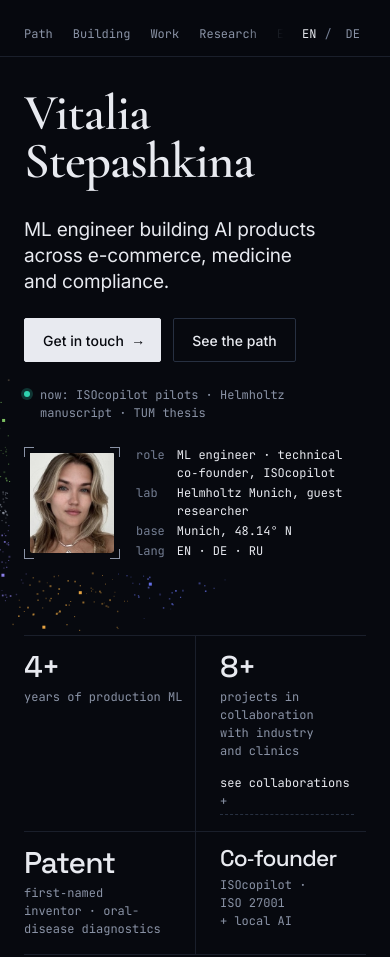
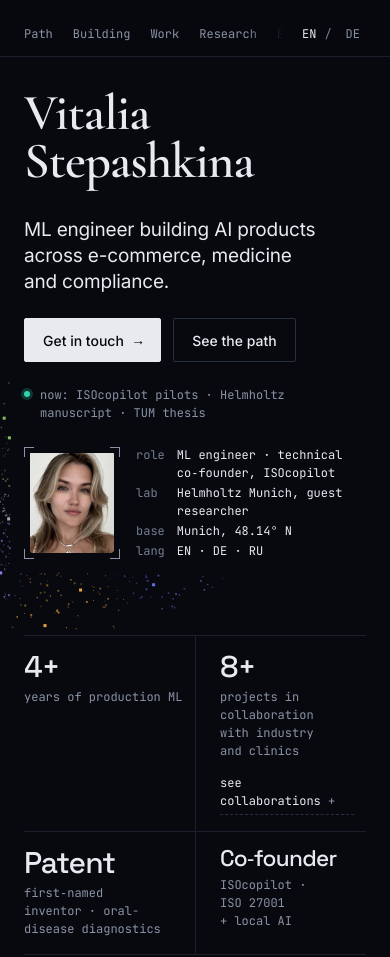
Before and after one commit to imunellka/hi-vitalia, a plain HTML site: page index.html in a window 390 px wide. Shown: the top 957 px of the page. Drawn offline with Linux system fonts and the light colour scheme; animation ran at ten frames a second.

Commit message:
mobile version has been fixed

```diff
--- a/css/site.css
+++ b/css/site.css
@@ -164,8 +164,7 @@
 @media (hover:none){.langsw a{min-height:44px}}
 
 /* Work: metric strip like the brand CV, then two one-line bullets */
-.wrow .meta{grid-column:1 / span 4}
-.wrow .body{grid-column:5 / span 8}
+@media (min-width:721px){.wrow .meta{grid-column:1 / span 4}.wrow .body{grid-column:5 / span 8}}
 .mstrip{display:grid;grid-template-columns:repeat(var(--n),minmax(0,1fr));border-top:1px solid var(--line-2);border-bottom:1px solid var(--line);margin:2px 0 var(--sp-4)}
 .mstrip .mc{padding:12px 16px 12px 0}
 .mstrip .mc + .mc{padding-left:16px;border-left:1px solid var(--line)}
@@ -174,7 +173,6 @@
 .mstrip[style*="--n:1"]{grid-template-columns:minmax(0,1fr)}
 .wrow ul{margin:0}
 .wrow .stack{display:block;margin-top:var(--sp-3)}
-@media (max-width:1024px){.wrow .body{grid-column:5 / span 8}}
 @media (max-width:600px){.wrow .body{grid-column:1 / -1}.mstrip{grid-template-columns:minmax(0,1fr)}.mstrip .mc + .mc{padding-left:0;border-left:0;border-top:1px solid var(--line)}}
 
 /* Building: badge + external link in the right column */
@@ -393,3 +391,12 @@ html{overflow-x:clip}
  .label:nth-child(odd){padding-right:var(--sp-6)}
  .label:nth-child(even){padding-left:var(--sp-6);border-left:1px solid var(--paper-line)}
 }
+
+/* Round 19: mobile QA (iPhone 17 Pro, 402px) */
+/* status pill is cut off next to the scrolling links; the hero already shows the 'now' line */
+@media (max-width:800px){.nav .status{display:none}}
+/* section → plot links: full width, one line */
+@media (max-width:720px){.figlink{grid-column:1 / -1}}
+.ptip span{white-space:nowrap} /* keep the '+' on the last word; .metric span's text-wrap:balance would otherwise let it drop to its own line */
+/* the hero point cloud never paints outside the hero, even for a frame during an iOS resize */
+#intro .fx{overflow:hidden}
--- a/js/cloud.js
+++ b/js/cloud.js
@@ -43,6 +43,8 @@
     mx = my = tx = ty = 0;
     loop2();
   }
+  // on touch screens there is no cursor parallax: once every point has faded in, the frame never changes
+  const settled = t => touch && t - born > 1800;
   function inside(p, x, y) { for (const r of ex) if (x > r.x0 && x < r.x1 && y > r.y0 && y < r.y1) return true; return false; }
   function draw2(t) {
     const ctx = cv.getContext('2d');
@@ -62,7 +64,7 @@
   }
   function loop2() {
     cancelAnimationFrame(raf2);
-    const tick = t => { if (!visible) { raf2 = null; return; } draw2(t); if (!reduce) raf2 = requestAnimationFrame(tick); };
+    const tick = t => { if (!visible) { raf2 = null; return; } draw2(t); if (!reduce && !settled(t)) raf2 = requestAnimationFrame(tick); else raf2 = null; };
     raf2 = requestAnimationFrame(tick);
     if (reduce) draw2(performance.now());
   }
@@ -71,7 +73,7 @@
     tx = ((e.clientX - r.left) / r.width - .5) * 2; ty = ((e.clientY - r.top) / r.height - .5) * 2;
   });
   intro.addEventListener('pointerleave', () => { tx = ty = 0; });
-  const io = new IntersectionObserver(es => { const was = visible; visible = es[0].isIntersecting; if (visible && !was && !reduce && pts.length) { cancelAnimationFrame(raf2); const tick = t => { if (!visible) return; draw2(t); raf2 = requestAnimationFrame(tick); }; raf2 = requestAnimationFrame(tick); } }); io.observe(intro);
+  const io = new IntersectionObserver(es => { const was = visible; visible = es[0].isIntersecting; if (visible && !was && !reduce && pts.length && !settled(performance.now())) { cancelAnimationFrame(raf2); const tick = t => { if (!visible) return; draw2(t); raf2 = requestAnimationFrame(tick); }; raf2 = requestAnimationFrame(tick); } }); io.observe(intro);
   const go = () => build2(true);
   (document.fonts && document.fonts.ready ? document.fonts.ready : Promise.resolve()).then(() => requestAnimationFrame(go));
   let rt; const ro = new ResizeObserver(() => { clearTimeout(rt); rt = setTimeout(() => build2(false), 120); }); ro.observe(intro);
--- a/js/viz.js
+++ b/js/viz.js
@@ -49,6 +49,7 @@
 .sky .cl.tk{animation:skytw var(--tw,6s) ease-in-out var(--twd,0s) infinite}
 @keyframes skytw{0%,100%{opacity:var(--o0,.2)}50%{opacity:.8}}
 .sky .gl{pointer-events:none}
+.sky.off .cl.tk,.sky.off .pulse{animation-play-state:paused}
 @media (prefers-reduced-motion:reduce){.sky .pulse,.sky .cl.tk{animation:none}.sky .gl{display:none}.sky [data-s],.sky .traj,.sky .lab,.sky .cg,.sky .tw{transition:none}.sky .cg.em{transform:none}}
 .sky-hud{font-family:var(--f-mono);font-size:12px;line-height:1.5;color:var(--mute)}
 .sky-hud .k{color:var(--faint);display:flex;gap:8px;align-items:center;margin-bottom:8px}
@@ -274,7 +275,7 @@
           const [x, y] = pol(a, r), tt = unfrac((r - r0) / (R - r0));
           const cr = (0.6 + rnd() * 0.6).toFixed(2), op = (0.14 + rnd() * 0.21).toFixed(2);
           const c = el('circle', { cx: x.toFixed(1), cy: y.toFixed(1), r: cr, class: 'cl', 'data-t': tt.toFixed(2), fill: 'currentColor', opacity: op }, gs);
-          if (tw() < 0.03) { c.classList.add('tk'); c.style.cssText = '--o0:' + op + ';--tw:' + (4 + tw() * 5).toFixed(1) + 's;--twd:-' + (tw() * 9).toFixed(1) + 's'; }
+          if (tw() < (narrow ? 0.02 : 0.03)) { c.classList.add('tk'); c.style.cssText = '--o0:' + op + ';--tw:' + (4 + tw() * 5).toFixed(1) + 's;--twd:-' + (tw() * 9).toFixed(1) + 's'; }
         }
       });
 
@@ -543,7 +544,8 @@
       const an = g.animate([{ transform: tf(0), opacity: 0 }, { transform: tf(1), opacity: .9, offset: .35 }, { transform: tf(0), opacity: 0 }], { duration: 1100, easing: 'ease-in-out' });
       an.onfinish = () => g.remove();
     }
-    const gio = new IntersectionObserver(es => { inView = es[0].isIntersecting; }); gio.observe(root);
+    const gio = new IntersectionObserver(es => { inView = es[0].isIntersecting; root.classList.toggle('off', !inView); }); gio.observe(root);
+    root.classList.add('off'); // until the observer reports it on screen
     glT = setTimeout(glint, 1500);
     const ro = new ResizeObserver(() => draw()); ro.observe(root);
     if (document.fonts && document.fonts.ready) document.fonts.ready.then(draw);
```
